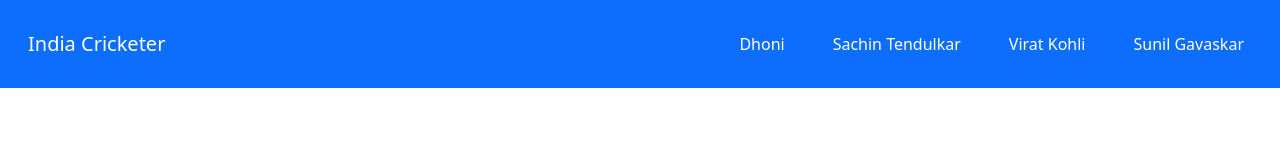
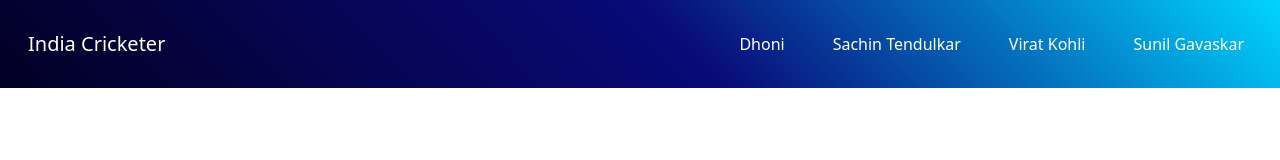
Before and after one commit to balajiCubie/task2010, a plain HTML site: page index.html in a window 1280 px wide. Drawn offline with Linux system fonts and the light colour scheme.

Commit message:
bg color change

```diff
--- a/index.html
+++ b/index.html
@@ -7,7 +7,18 @@
     <link rel="stylesheet" href="./css/style.css" />
   </head>
   <body>
-    <nav class="navbar navbar-expand-lg navbar-dark bg-primary">
+    <nav
+      class="navbar navbar-expand-lg navbar-dark"
+      style="
+        background: rgb(2, 0, 36);
+        background: linear-gradient(
+          45deg,
+          rgba(2, 0, 36, 1) 0%,
+          rgba(9, 9, 121, 1) 53%,
+          rgba(0, 212, 255, 1) 100%
+        );
+      "
+    >
       <div class="container-fluid">
         <a class="navbar-brand p-3" href="#">India Cricketer</a>
         <button
```
